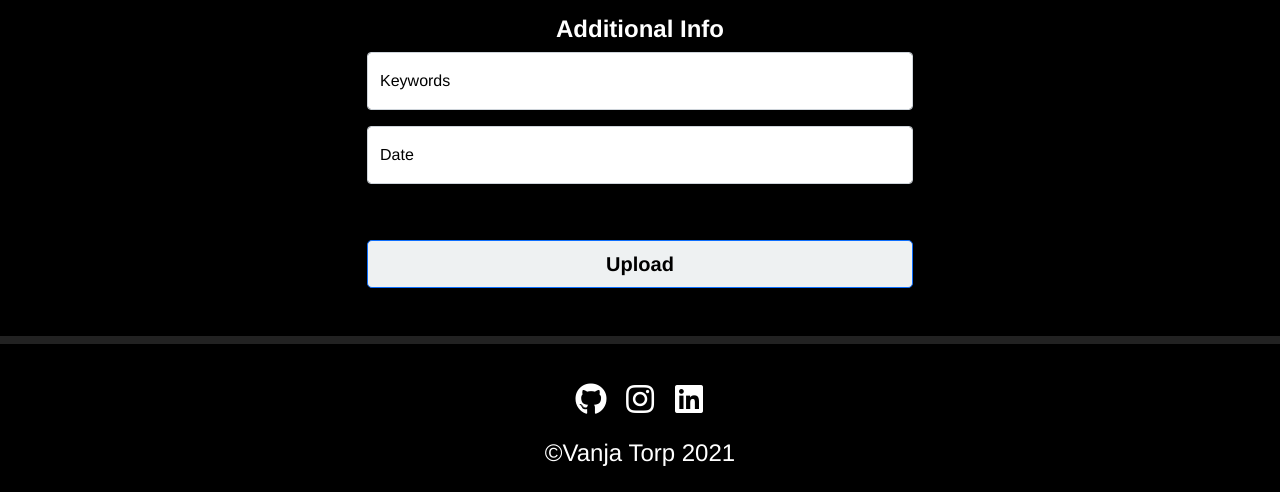
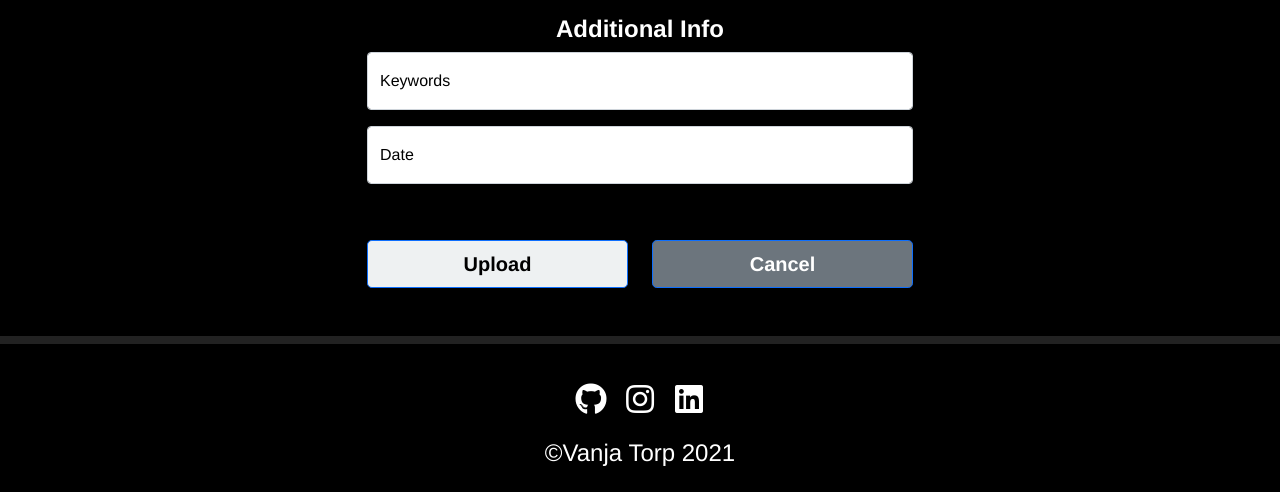
Before and after one commit to VTwin90/VGAME, a Flask app: page /upload_game in a window 1280 px wide. Shown: the part 949-1441 px from the top of the page. Run offline with Flask 2, Linux system fonts and the light colour scheme; some libraries are stand-ins or nearby versions.

Commit message:
update cancel btn and color, edit & upload.html

```diff
--- a/static/css/style.css
+++ b/static/css/style.css
@@ -76,6 +76,11 @@ img {
     color: #fff;
     background-color: #000;
     font-weight: bold;
+}
+
+.cancel_btn{
+    color: #fff;
+    background-color: #6C757D;
 }
 
 /* CSS Style customised code from: https://mdbootstrap.com/snippets/standard/mdbootstrap/2964350#css-tab-view*/
--- a/templates/upload.html
+++ b/templates/upload.html
@@ -75,7 +75,19 @@
                 </div>
                 <br>
                 <!-- Submit form Button -->
-                <button class="w-100 mt-3 btn btn-lg btn-primary mb-5" type="submit">Upload</button>
+                <div class="row">
+                    <div class="col-sm-12 col-md-6">
+                        <button class="w-100 mt-3 btn btn-lg btn-primary mb-5" type="submit">
+                            Upload
+                        </button>
+                    </div>
+                    <div class="col-sm-12 col-md-6">
+                        <a href="{{ url_for('get_games', username=session['user']) }}" class="w-100
+                            mt-3 btn btn-lg btn-primary cancel_btn mb-5">
+                            Cancel
+                        </a>
+                    </div>
+                </div>
             </form>
         </div>
     </div>
```
Also changed, not shown: templates/edit.html (+14 -2 lines).
